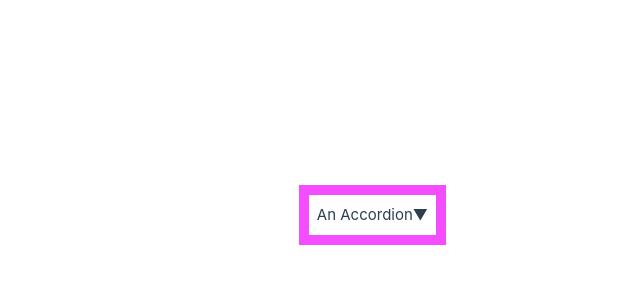
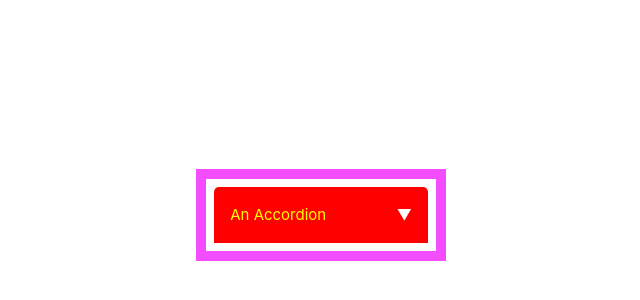
Before and after one commit to MSA0202/vue-minis, a Vue app: page / in a window 1280 px wide. Shown: the part 180-480 px from the top of the page, without its empty margins (194-834 px from the left). Built offline with nearby package versions, Linux system fonts and the light colour scheme.

Commit message:
Task 8 - Simple Accordion Component styling transitions

```diff
--- a/src/components/task8-accordion/BaseAccordion.vue
+++ b/src/components/task8-accordion/BaseAccordion.vue
@@ -1,11 +1,11 @@
 <template>
-  <div class="wrapper" @click="toggleOpenClose">
-    <div class="accordion-clicker">
+  <div class="wrapper">
+    <div class="accordion-clicker" @click="toggleOpenClose">
       An Accordion
-      <span>{{isOpen ? '▲' : '▼' }}</span>
+      <span style="color: white">{{isOpen ? '▲' : '▼' }}</span>
     </div>
-    <div class="accordion-visor">
-      <BaseSelect :class="isOpen ? 'base-select-open' : 'base-select-closed'"/>
+    <div class="accordion-visor" :class="isOpen ? 'base-select-open' : 'base-select-closed'">
+      <BaseSelect style="padding: 1rem;"/>
     </div>
   </div>
 
@@ -25,25 +25,58 @@ function toggleOpenClose()
 </script>
 
 <style scoped>
-.base-select-closed
-{
-  display: none;
-}
-.base-select-open
-{
-  border: solid 2px white;
-  /*TODO transition ;*/
-}
-
 .accordion-clicker
 {
   display: flex;
   align-items: center;
   justify-content: space-between;
+
+  background-color: red;
+  color: yellow;
+  padding: 1rem;
+  border-top-left-radius: 5px;
+  border-top-right-radius: 5px;
 }
 .accordion-clicker:hover
 {
   background-color: cornflowerblue;
   color: black;
 }
+
+/* Options transitioning */
+.accordion-visor
+{
+  overflow: hidden;
+  /* This will apply to close and open*/
+  transition: max-height 1s ease, opacity 2s ease;
+
+  /*
+  Using it this way will allow you to specify different times
+  for opening and closing appearances
+  */
+  transition-property: max-height, opacity;
+  transition-timing-function: ease;
+}
+.base-select-closed
+{
+  max-height: 0;
+  opacity: 0;
+  /*
+  Using it this way will allow you to specify different times
+  for opening and closing appearances
+  */
+  transition-duration: 0.2s; /* closing speed */
+}
+.base-select-open
+{
+  max-height: 200px; /* pick something bigger than content */
+  opacity: 1;
+
+  border: 2px solid grey;
+  /*
+  Using it this way will allow you to specify different times
+  for opening and closing appearances
+  */
+  transition-duration: 0.5s; /* opening speed */
+}
 </style>
```
